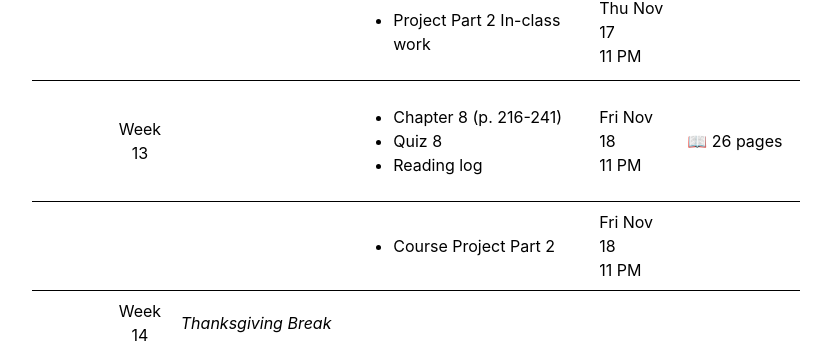
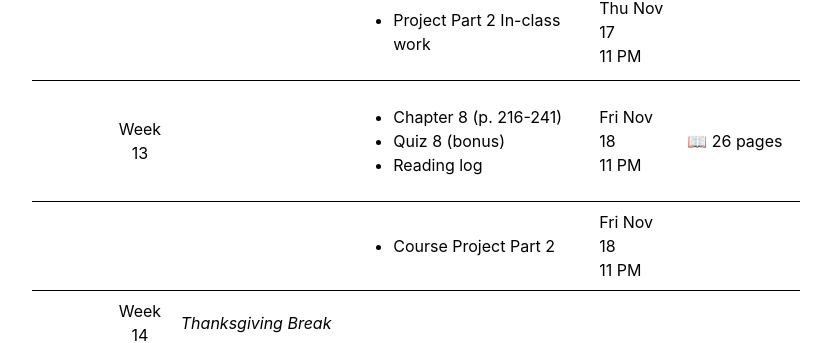
Before and after one commit to 2022-Fall-LING-270/2022-Fall-LING-270.github.io, a Jekyll site: the page built from schedule.md, in a window 1280 px wide and 900 px high, scrolled down 4161 px. Shown: the part 129-472 px from the top of the window, without its empty margins (224-1055 px from the left). Built offline with Jekyll 4.4.1, drawn with Linux system fonts in a browser that asks for light colours.

Commit message:
Made Quiz 8 bonus

```diff
--- a/_data/schedule.yaml
+++ b/_data/schedule.yaml
@@ -416,7 +416,7 @@
        value: 26
        unit: "pages"
     -
-     title: "Quiz 8"
+     title: "Quiz 8 (bonus)"
     -
      title: "Reading log"
 -
```
